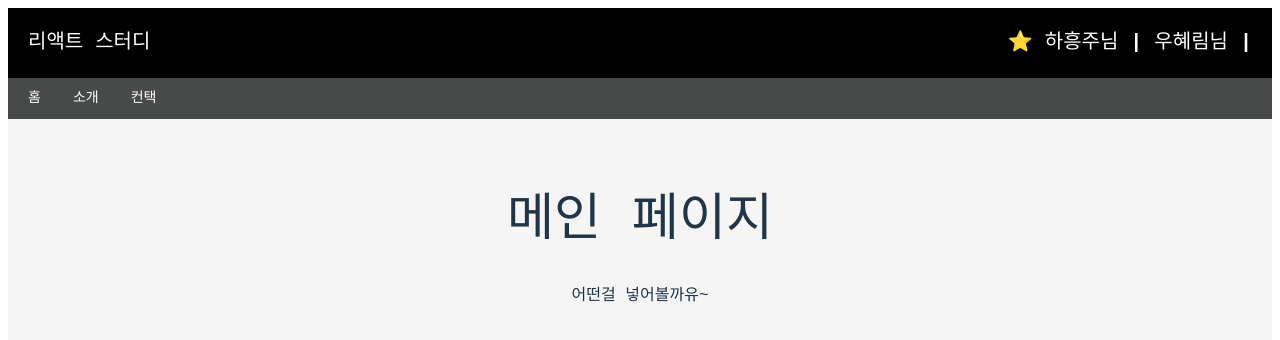
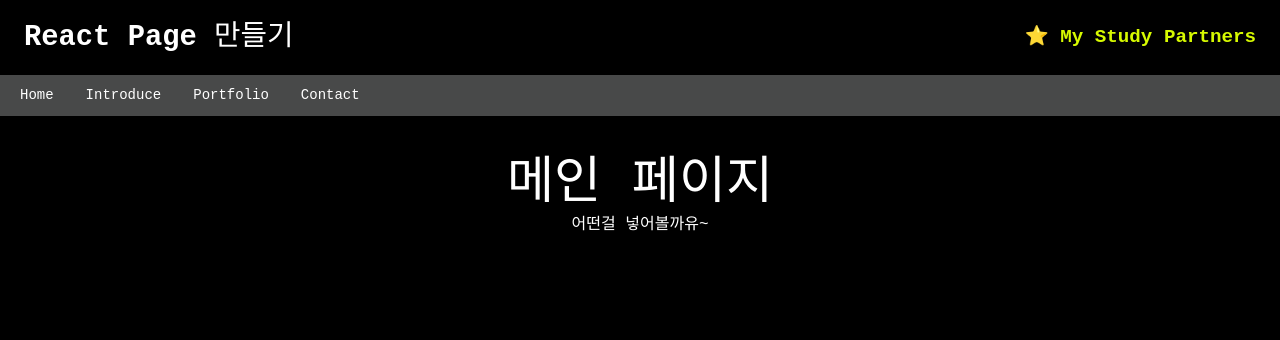
Before and after one commit to KYUNG-BOK/bok_project, a React (Vite) app: page / in a window 1280 px wide. Shown: the top 340 px of the page. Built offline with nearby package versions, Linux system fonts and the light colour scheme.

Commit message:
조금수정

```diff
--- a/index.html
+++ b/index.html
@@ -5,6 +5,9 @@
     <link rel="icon" type="image/x-icon" href="/favicon.ico" />
     <meta name="viewport" content="width=device-width, initial-scale=1.0" />
     <title>kyungbok's react project!</title>
+    <link href="https://fonts.googleapis.com/css2?family=Inter:wght@400;500;600&display=swap" rel="stylesheet" />
+    <link href="https://fonts.googleapis.com/css2?family=Noto+Sans+KR:wght@400;500;700&display=swap" rel="stylesheet" />
+
   </head>
   <body>
     <div id="root"></div>
--- a/src/App.css
+++ b/src/App.css
@@ -3,6 +3,10 @@
   margin: 0 auto;
   padding: 2rem;
   text-align: center;
+}
+
+.body{
+  margin : 0;
 }
 
 .logo {
--- a/src/index.css
+++ b/src/index.css
@@ -11,15 +11,28 @@
   text-rendering: optimizeLegibility;
   -webkit-font-smoothing: antialiased;
   -moz-osx-font-smoothing: grayscale;
+  font-family: 'Inter', 'Noto Sans KR', sans-serif;
 }
 
-body{
-  background-color: #000;
+
+* {
+  margin: 0;
+  padding: 0;
+  box-sizing: border-box;
 }
+
+html, body, #root {
+  margin: 0;
+  padding: 0;
+  background-color: black !important;
+  color: white; /* 글자가 안 보일 수 있으니 기본 텍스트 색도 흰색으로 */
+  height: 100%;
+}
+
 
 a {
   font-weight: 500;
-  color: #646cff;
+  color: #fff;
   text-decoration: inherit;
 }
 a:hover {
@@ -51,7 +64,7 @@ button:focus,
 button:focus-visible {
   outline: 4px auto -webkit-focus-ring-color;
 }
-
+/*
 @media (prefers-color-scheme: light) {
   :root {
     color: #213547;
@@ -64,3 +77,4 @@ button:focus-visible {
     background-color: #f9f9f9;
   }
 }
+  */
--- a/src/pages/Layout.css
+++ b/src/pages/Layout.css
@@ -3,24 +3,34 @@
   flex-direction: column;
   height: 100vh;
   font-family: monospace, sans-serif;
-  background-color: #f5f5f5;
+  background-color: #000;
 }
 
 .header {
-  background: #000000;
-  color: white;
-  padding: 10px 20px;
-  font-size: 20px;
-  font-weight: bold;
-  height: 50px;
   display: flex;
   justify-content: space-between;
   align-items: center;
+  padding: 16px 24px;
+  background-color: black;
+  color: white;
 }
 
-.user-info {
-  font-size: 15px;
-  font-weight: bold;
+.header-title {
+  font-size: 1.8rem;  /* 글자 크기 증가 */
+  font-weight: 600;   /* 굵게 */
+}
+
+.header-info {
+  font-size: 1.2rem;
+  display: flex;
+  gap: 12px;
+  align-items: center;
+  color: #d7fa00;
+  font-weight: 600;
+}
+
+.header-info:hover {
+  color: #a9d600;
 }
 
 .header button {
--- a/src/pages/Layout.jsx
+++ b/src/pages/Layout.jsx
@@ -2,19 +2,27 @@ import './Layout.css';
 import React, { useState, useEffect, useRef } from 'react';
 import NavBar from './NavBar';
 import { Outlet } from 'react-router-dom';
+import { useNavigate, useLocation } from 'react-router-dom';
+import StudyPartnersModal from './StudyPartnersModal';
+
 
 
 const Layout = () => {
+  const navigate = useNavigate();
+  const [modalVisible, setModalVisible] = useState(false);
 
       return (
         <div className="layout">
           <header className="header">
-            리액트 스터디
-              <div className="header-info">
-                ⭐ 하흥주님{' '} |
-                우혜림님{' '} |
-
-              </div>
+            <div className="header-title">React Page 만들기</div>
+              <div
+          className="header-info"
+          style={{ cursor: 'pointer', textDecoration: 'none' }}
+          onClick={() => setModalVisible(true)}
+          title="My Study Partners 보기"
+        >
+          ⭐ My Study Partners
+        </div>
           </header>
 
          <NavBar />
@@ -23,6 +31,11 @@ const Layout = () => {
             <Outlet />
           </main>
 
+          <StudyPartnersModal
+                visible={modalVisible}
+                onClose={() => setModalVisible(false)}
+          />
+
         </div>
       );
     };
--- a/src/pages/NavBar.jsx
+++ b/src/pages/NavBar.jsx
@@ -13,23 +13,30 @@ const NavBar = ({ user, company }) => {
     <nav className={styles.header_content__nav}>
       <ul>
         <li className={isActive('/Home') ? styles.active : ''}>
-          <span>홈</span>
+          <span>Home</span>
           <ul className={styles.sub}>
-            <li onClick={() => navigate('/Home')}>홈</li>
+            <li onClick={() => navigate('/Home')}>Home</li>
           </ul>
         </li>
 
         <li className={isActive('/About') ? styles.active : ''}>
-          <span>소개</span>
+          <span>Introduce</span>
           <ul className={styles.sub}>
-            <li onClick={() => navigate('/About')}>소개</li>
+            <li onClick={() => navigate('/About')}>Introduce</li>
+          </ul>
+        </li>
+
+        <li className={isActive('/Portfolio') ? styles.active : ''}>
+          <span>Portfolio</span>
+          <ul className={styles.sub}>
+            <li onClick={() => navigate('/Portfolio')}>Portfolio</li>
           </ul>
         </li>
 
         <li className={isActive('/Contact') ? styles.active : ''}>
-          <span>컨택</span>
+          <span>Contact</span>
           <ul className={styles.sub}>
-            <li onClick={() => navigate('/Contact')}>컨택</li>
+            <li onClick={() => navigate('/Contact')}>Contact</li>
           </ul>
         </li>
       </ul>
--- /dev/null
+++ b/src/pages/StudyPartnersModal.jsx
@@ -0,0 +1,58 @@
+import React from 'react';
+import styles from './StudyPartnersModal.module.css';
+
+const StudyPartnersModal = ({ visible, onClose }) => {
+  if (!visible) return null;
+
+  const partners = [
+    {
+      name: '하흥주님',
+      vercel: 'https://bulk-mini-project.vercel.app/',
+      github: 'https://github.com/ThePott/bulk-mini-project',
+    },
+    {
+      name: '우혜림님',
+      vercel: 'https://vercel.com/woo-hyerim',
+      github: 'https://todo-list-app-ecru-pi.vercel.app/',
+    },
+  ];
+
+  return (
+    <>
+      <div className={styles.overlay} onClick={onClose} />
+      <div  className={styles.modal}
+            role="dialog"
+            aria-modal="true"
+            aria-labelledby="modal-title">
+        <h2 id="modal-title">My Study Partners</h2>
+        <hr />
+        <div className={styles.partnerGrid}>
+          <div className={styles.name}>Member</div>
+          <div>Vercel</div>
+          <div>GitHub</div>
+
+          {partners.map((p) => (
+            <React.Fragment key={p.name}>
+              <div className={styles.name}>{p.name}</div>
+              <div>
+                <a href={p.vercel} target="_blank" rel="link">
+                  Go!
+                </a>
+              </div>
+              <div>
+                <a href={p.github} target="_blank" rel="link">
+                  Go!
+                </a>
+              </div>
+            </React.Fragment>
+          ))}
+        </div>
+        <button className={styles.closeBtn} onClick={onClose}>
+          닫기
+        </button>
+      </div>
+    </>
+  );
+};
+
+export default StudyPartnersModal;
--- /dev/null
+++ b/src/pages/StudyPartnersModal.module.css
@@ -0,0 +1,126 @@
+.overlay {
+  position: fixed;
+  inset: 0;
+  background-color: rgba(0, 0, 0, 0.6);
+  z-index: 1000;
+  animation: fadeIn 0.25s ease forwards;
+}
+
+.modal {
+  position: fixed;
+  top: 50%;
+  left: 50%;
+  transform: translate(-50%, -50%);
+  background-color: #222;
+  padding: 24px 32px;
+  border-radius: 12px;
+  color: white;
+  z-index: 1001;
+  min-width: 320px;
+  max-width: 90vw;
+  box-shadow: 0 8px 24px rgba(0, 0, 0, 0.6);
+  animation: slideUp 0.3s ease forwards;
+}
+
+.modal h2 {
+  margin-top: 0;
+  margin-bottom: 16px;
+  font-weight: 700;
+  font-size: 1.6rem;
+}
+
+.modal ul {
+  list-style: none;
+  padding: 0;
+  margin: 0;
+}
+
+.modal li {
+  margin-bottom: 14px;
+  line-height: 1.4;
+}
+
+.modal a {
+  color: #4ea1f7;
+  text-decoration: none;
+  font-weight: 600;
+  margin: 0 6px;
+  transition: color 0.2s ease;
+}
+
+.modal a:hover {
+  color: #72b7ff;
+  text-decoration: underline;
+}
+
+.closeBtn {
+  margin-top: 24px;
+  padding: 8px 16px;
+  background-color: #444;
+  border: none;
+  border-radius: 6px;
+  cursor: pointer;
+  color: white;
+  font-weight: 600;
+  transition: background-color 0.2s ease;
+}
+
+.closeBtn:hover {
+  background-color: #666;
+}
+
+@keyframes fadeIn {
+  from { opacity: 0; }
+  to { opacity: 1; }
+}
+
+@keyframes slideUp {
+  from { opacity: 0; transform: translate(-50%, -40%); }
+  to { opacity: 1; transform: translate(-50%, -50%); }
+}
+
+.partnerGrid {
+  display: grid;
+  grid-template-columns: 1fr 1fr 1fr;
+  gap: 12px 24px;
+  align-items: center;
+}
+
+.partnerGrid .name {
+  font-weight: 700;
+  font-size: 1.1rem;
+}
+
+.partnerGrid a {
+  color: #4ea1f7;
+  text-decoration: none;
+  font-weight: 600;
+  transition: color 0.2s ease;
+}
+
+.partnerGrid a:hover {
+  color: #72b7ff;
+  text-decoration: underline;
+}
+
+
+:global(hr) {
+  border: none;
+  height: 4px;
+  background: linear-gradient(270deg, #4ea1f7, #bdcee1, #4ea1f7);
+  background-size: 150% 100%;
+  background-position: 100% 50%;
+  animation: shine-left 2.5s ease-in-out infinite;
+  margin: 16px 0;
+  border-radius: 4px;
+  will-change: background-position;
+}
+
+@keyframes shine-left {
+  0% {
+    background-position: 100% 50%;
+  }
+  100% {
+    background-position: 0% 50%;
+  }
+}
```
